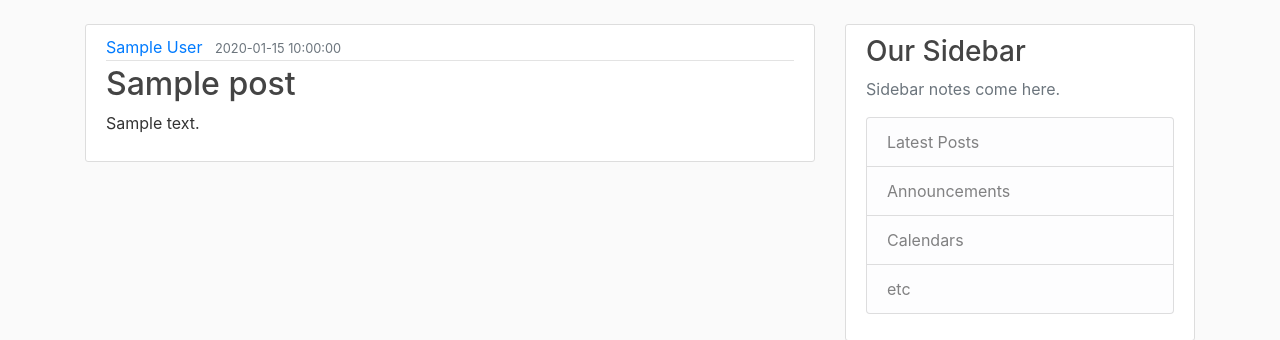
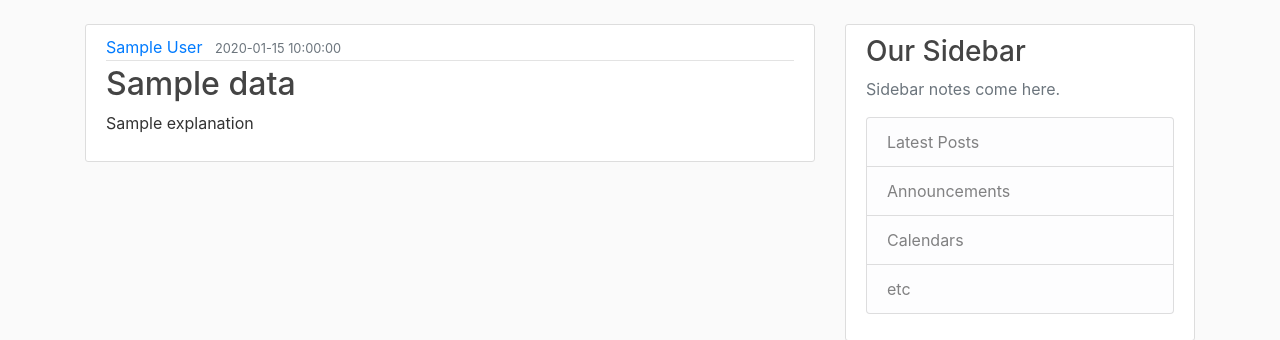
Before and after one commit to Bryscar20/Workplace_init, a Flask app: template pre-course/auth_app/templates/index.html in a window 1280 px wide. Shown: the part 56-396 px from the top of the page. Run offline with Flask 2, Linux system fonts and the light colour scheme; the template is opened without the code that fills it: most values are stand-ins (such as "Sample title", 1, 10 or a date in 2020); some libraries are stand-ins or nearby versions.

Commit message:
json data structures

```diff
--- a/pre-course/auth_app/main.py
+++ b/pre-course/auth_app/main.py
@@ -1,11 +1,20 @@
 from flask import Flask, render_template
-from newsapi import NewsApiClient
 
 app = Flask(__name__)
 
+import json
+import requests
+
+url = "https://api.nasa.gov/planetary/apod?api_key=I5zlMkrXLLvEXm3MFi0F7kZN00sVSTnnVIt0AqIz"
+
+
+data = requests.get(url)
+# print(data.text, end='\n')
+datas = data.text
+
 @app.route('/')
 def hello_world():
-    return render_template("index.html", posts=posts, name="Admin")
+    return render_template("index.html", datas="datas",name="Admin")
 
 @app.route('/profile')
 def profile():
--- a/pre-course/auth_app/sources.py
+++ b/pre-course/auth_app/sources.py
@@ -5,4 +5,5 @@ url = "https://api.nasa.gov/planetary/apod?api_key=I5zlMkrXLLvEXm3MFi0F7kZN00sVS
 
 
 data = requests.get(url)
-print(data.text, end='\n')
+# print(data.text, end='\n')
+data = json.load(data)
--- a/pre-course/auth_app/templates/index.html
+++ b/pre-course/auth_app/templates/index.html
@@ -1,14 +1,14 @@
 {% extends "layout.html" %}
 {% block content %}
-    {% for post in posts %}
+    {% for data in datas %}
         <article class="media content-section">
           <div class="media-body">
             <div class="article-metadata">
-              <a class="mr-2" href="profile.html">{{ post.author }}</a>
-              <small class="text-muted">{{ post.post_date }}</small>
+              <a class="mr-2" href="profile.html">{{ data.author }}</a>
+              <small class="text-muted">{{ data.date }}</small>
             </div>
-            <h2><a class="article-title" href="#">{{ post.title }}</a></h2>
-            <p class="article-content">{{ post.content }}</p>
+            <h2><a class="article-title" href="#">{{ data.title }}</a></h2>
+            <p class="article-content">{{ data.explanation }}</p>
           </div>
         </article>
     {% endfor %}
```
Also changed, not shown: README.md.
